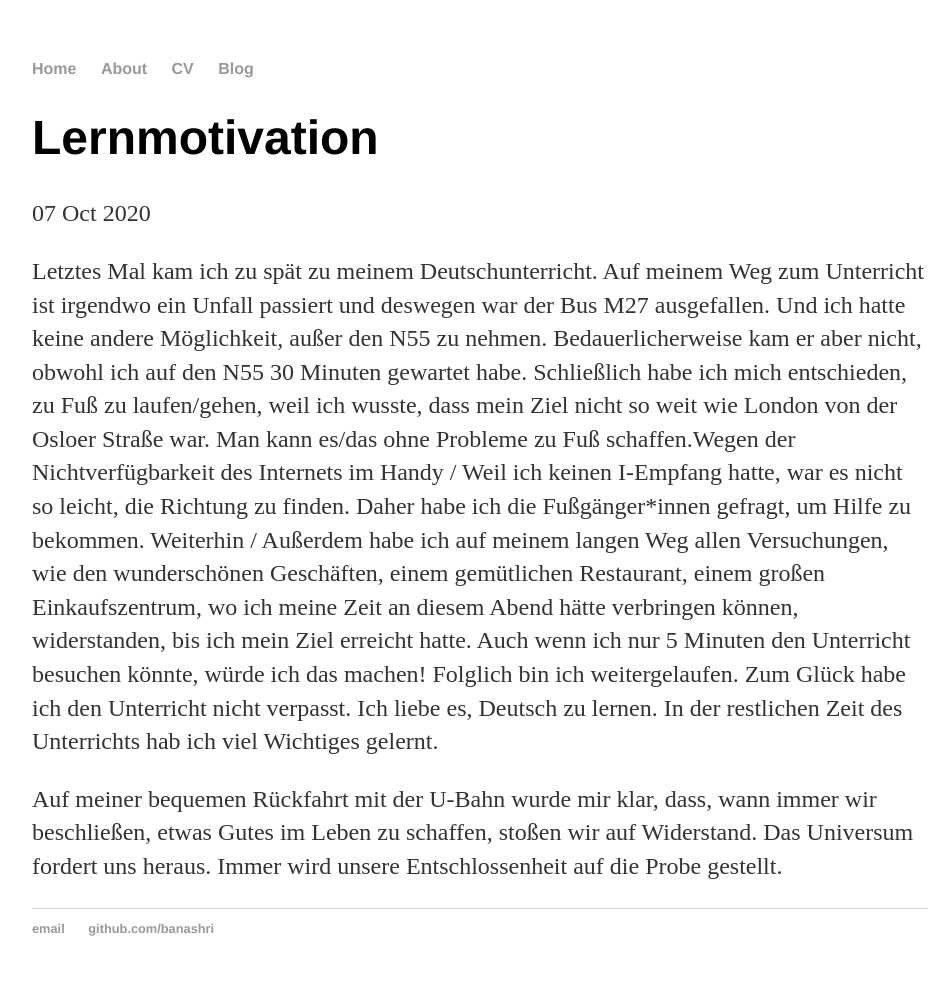
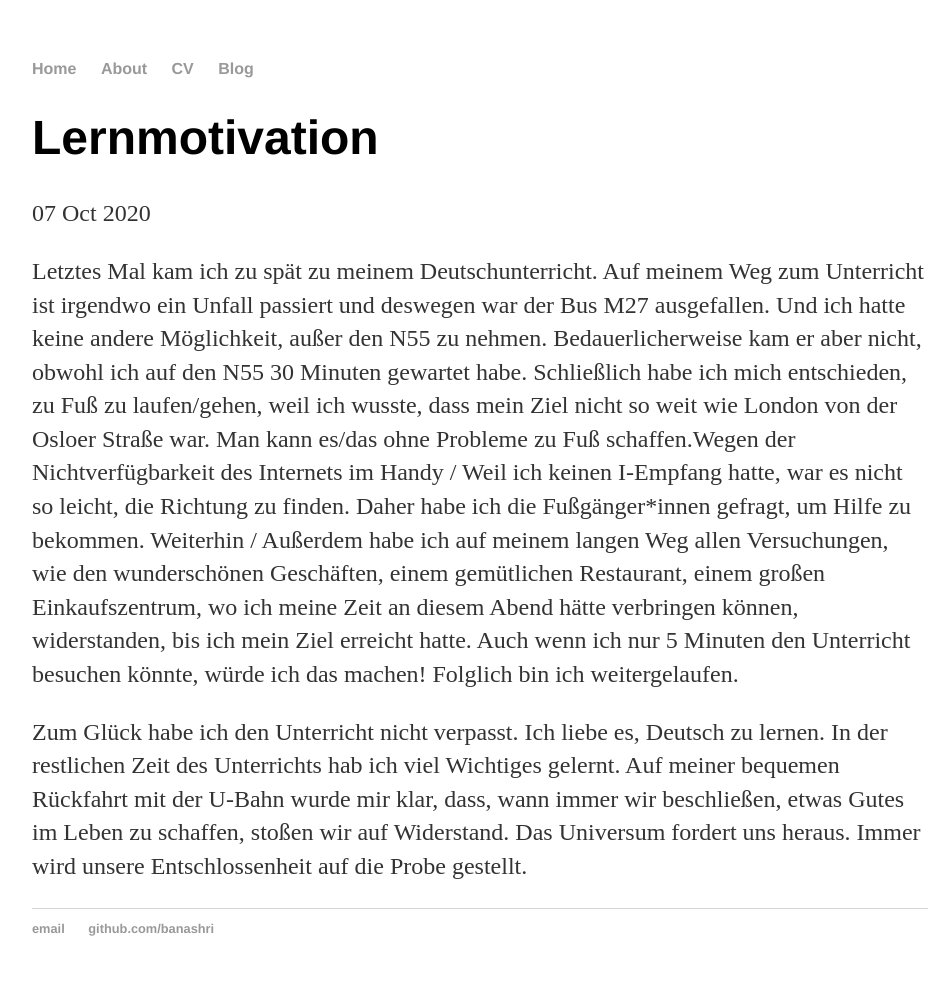
Before and after one commit to Banashri/banashri.github.io, a Jekyll site: the page built from _posts/2020-10-7-Lernmotivation.md, in a window 1280 px wide. Shown: the whole page, without its empty margins (160-1112 px from the left). Built offline with Jekyll 4.4.1, drawn with Linux system fonts in a browser that asks for light colours.

```diff
--- a/_posts/2020-10-7-Lernmotivation.md
+++ b/_posts/2020-10-7-Lernmotivation.md
@@ -4,6 +4,6 @@ title: "Lernmotivation"
 date: 2020-10-07
 ---
 
-Letztes Mal kam ich zu spät zu meinem Deutschunterricht. Auf meinem Weg zum Unterricht ist irgendwo ein Unfall passiert und deswegen war der Bus M27 ausgefallen. Und ich hatte keine andere Möglichkeit, außer den N55 zu nehmen. Bedauerlicherweise kam er aber nicht, obwohl ich auf den N55 30 Minuten gewartet habe. Schließlich habe ich mich entschieden, zu Fuß zu laufen/gehen, weil ich wusste, dass mein Ziel nicht so weit wie London von der Osloer Straße war. Man kann es/das ohne Probleme zu Fuß schaffen.Wegen der Nichtverfügbarkeit des Internets im Handy / Weil ich keinen I-Empfang hatte, war es nicht so leicht, die Richtung zu finden. Daher habe ich die Fußgänger\*innen gefragt, um Hilfe zu bekommen. Weiterhin / Außerdem habe ich auf meinem langen Weg allen Versuchungen, wie den wunderschönen Geschäften, einem gemütlichen Restaurant, einem großen Einkaufszentrum, wo ich meine Zeit an diesem Abend hätte verbringen können, widerstanden, bis ich mein Ziel erreicht hatte. Auch wenn ich nur 5 Minuten den Unterricht besuchen könnte, würde ich das machen! Folglich bin ich weitergelaufen. Zum Glück habe ich den Unterricht nicht verpasst. Ich liebe es, Deutsch zu lernen. In der restlichen Zeit des Unterrichts hab ich viel Wichtiges gelernt.
+Letztes Mal kam ich zu spät zu meinem Deutschunterricht. Auf meinem Weg zum Unterricht ist irgendwo ein Unfall passiert und deswegen war der Bus M27 ausgefallen. Und ich hatte keine andere Möglichkeit, außer den N55 zu nehmen. Bedauerlicherweise kam er aber nicht, obwohl ich auf den N55 30 Minuten gewartet habe. Schließlich habe ich mich entschieden, zu Fuß zu laufen/gehen, weil ich wusste, dass mein Ziel nicht so weit wie London von der Osloer Straße war. Man kann es/das ohne Probleme zu Fuß schaffen.Wegen der Nichtverfügbarkeit des Internets im Handy / Weil ich keinen I-Empfang hatte, war es nicht so leicht, die Richtung zu finden. Daher habe ich die Fußgänger\*innen gefragt, um Hilfe zu bekommen. Weiterhin / Außerdem habe ich auf meinem langen Weg allen Versuchungen, wie den wunderschönen Geschäften, einem gemütlichen Restaurant, einem großen Einkaufszentrum, wo ich meine Zeit an diesem Abend hätte verbringen können, widerstanden, bis ich mein Ziel erreicht hatte. Auch wenn ich nur 5 Minuten den Unterricht besuchen könnte, würde ich das machen! Folglich bin ich weitergelaufen.
 
-Auf meiner bequemen Rückfahrt mit der U-Bahn wurde mir klar, dass, wann immer wir beschließen, etwas Gutes im Leben zu schaffen, stoßen wir auf Widerstand. Das Universum fordert uns heraus. Immer wird unsere Entschlossenheit auf die Probe gestellt.
+Zum Glück habe ich den Unterricht nicht verpasst. Ich liebe es, Deutsch zu lernen. In der restlichen Zeit des Unterrichts hab ich viel Wichtiges gelernt. Auf meiner bequemen Rückfahrt mit der U-Bahn wurde mir klar, dass, wann immer wir beschließen, etwas Gutes im Leben zu schaffen, stoßen wir auf Widerstand. Das Universum fordert uns heraus. Immer wird unsere Entschlossenheit auf die Probe gestellt.
```
